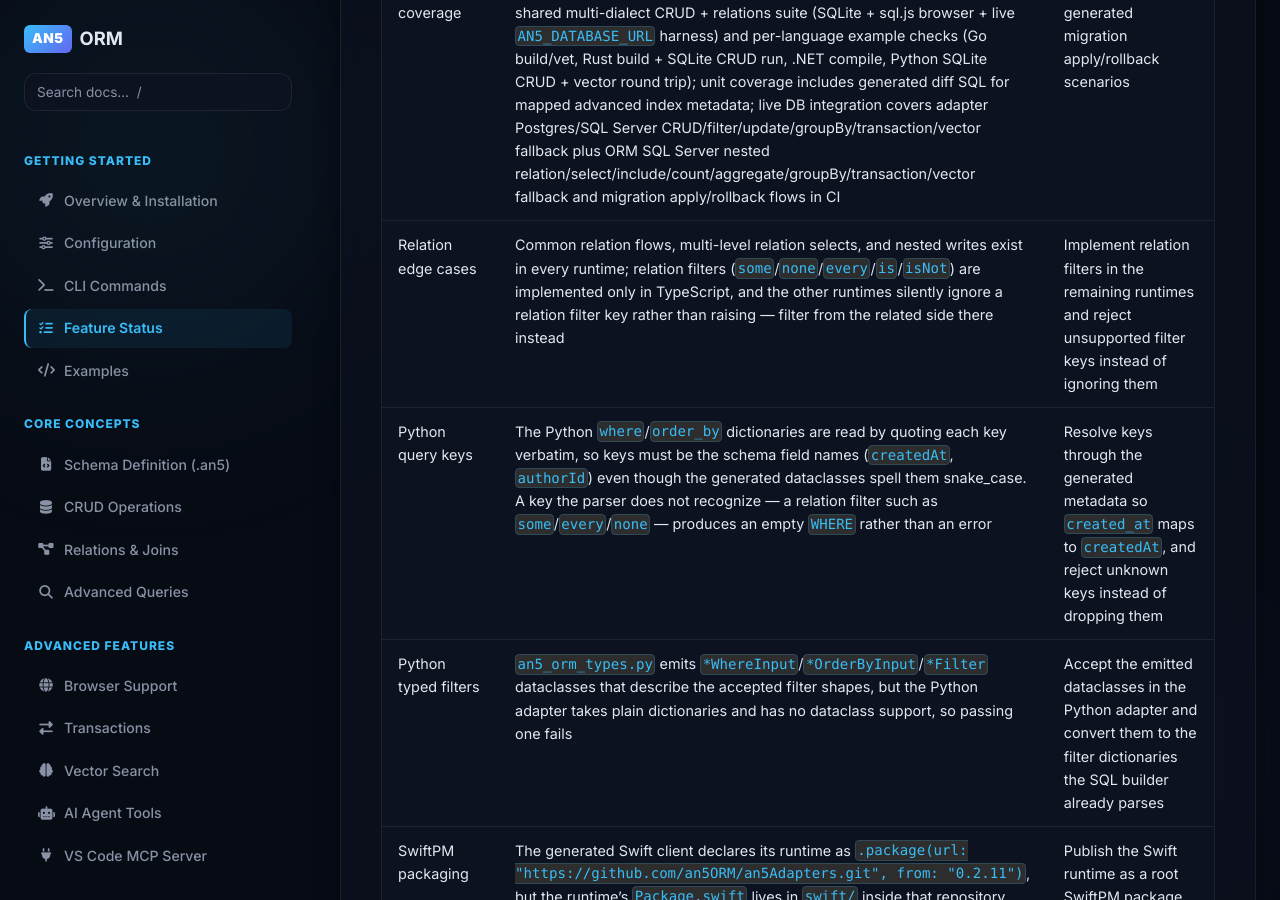
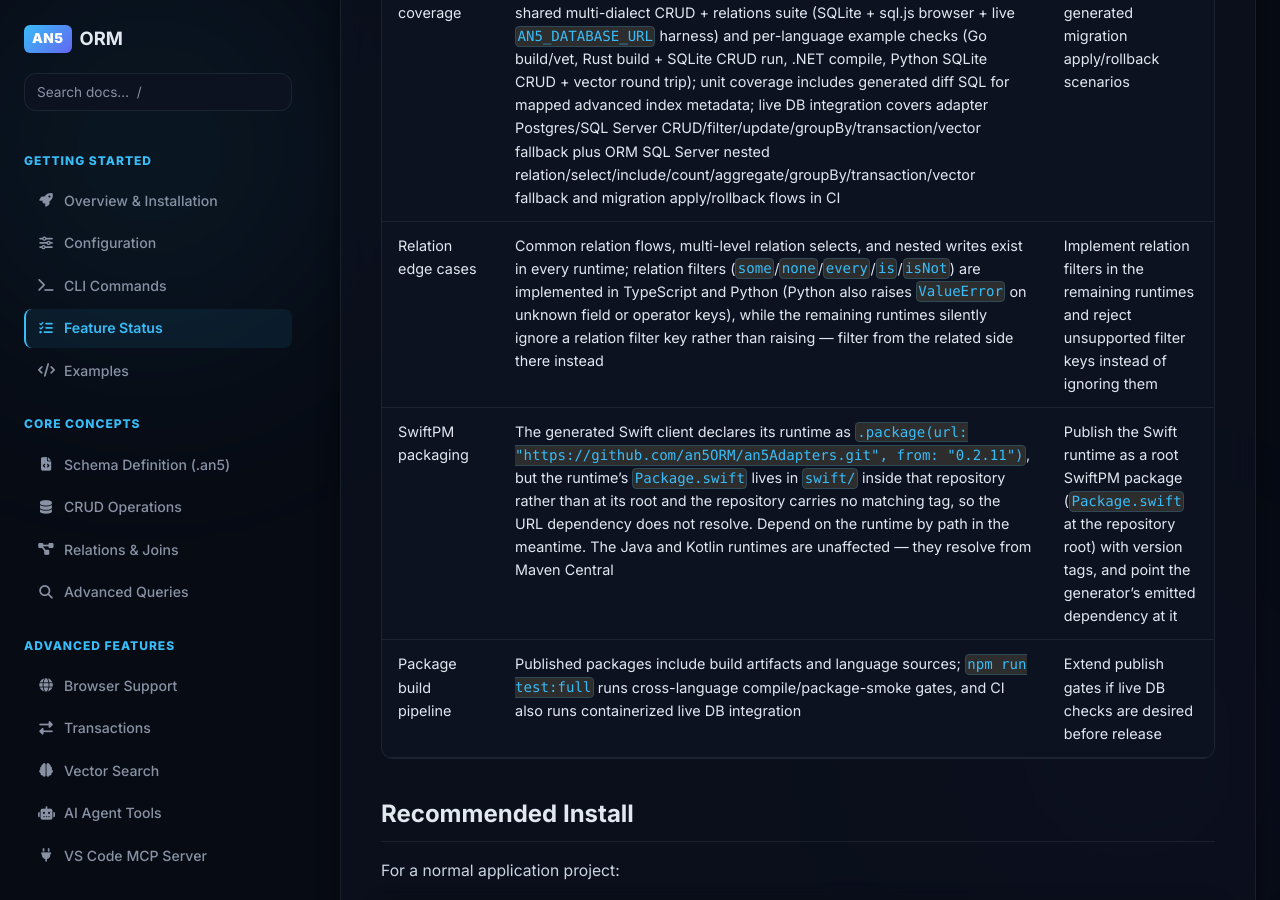
Before and after one commit to an5ORM/docs, a Jekyll site: the page built from docs/guides/feature-status.md, in a window 1280 px wide and 900 px high, scrolled down 9113 px. Built offline with Jekyll 4.4.1, drawn with Linux system fonts in a browser that asks for light colours; nearby versions of some CDN libraries; some of the changed text lies outside the part shown.

Commit message:
docs(python): document snake_case query keys, typed filter dataclasses, and relation filters

````diff
--- a/docs/guides/feature-status.md
+++ b/docs/guides/feature-status.md
@@ -35,7 +35,7 @@ PyPI does not use npm-style scopes like `@an5/orm`. The Python package names are
 | Proxy model client  | Implemented                        | `db.user.findMany()`, `db.user.create()`, dynamic model access                                                                                                                                                                                                                                                              |
 | CRUD operations     | Implemented                        | `findMany`, `findFirst`, `findUnique`, `count`, `create`, `createMany`, `update`, `updateMany`, `delete`, `deleteMany`, `upsert`                                                                                                                                                                                            |
 | Query filters       | Implemented                        | Equality, null, `in`, `notIn`, string filters, comparison filters, nested `not`, `AND`, `OR`, `NOT`, and aggregate `having` filters for `groupBy`                                                                                                                                                                           |
-| Relations           | Implemented                        | Relation includes with nested `where`/`orderBy` and per-parent `skip`/`take`, multi-level relation selects, `_count`, and common nested writes exist in every runtime; relation filters (`some`/`none`/`every` for to-many, `is`/`isNot` for to-one) are TypeScript-only and compile to `EXISTS`/`NOT EXISTS` subqueries — the other runtimes filter from the related side instead. Deeper DB integration coverage is still expanding |
+| Relations           | Implemented                        | Relation includes with nested `where`/`orderBy` and per-parent `skip`/`take`, multi-level relation selects, `_count`, and common nested writes exist in every runtime; relation filters (`some`/`none`/`every` for to-many, `is`/`isNot` for to-one) are implemented in TypeScript and Python via correlated `EXISTS`/`NOT EXISTS` subqueries — the remaining runtimes filter from the related side instead. Deeper DB integration coverage is still expanding |
 | Transactions        | Implemented                        | Callback-based in every runtime: `$transaction` (TypeScript), `transaction(fn)` (Python/Rust), `Transaction(ctx, fn)` (Go), `BeginTransaction`/`Commit`/`Rollback` (.NET), `transaction { }` (Java/Kotlin/Swift), with automatic commit/rollback. Interactive `$begin()` with `tx.$commit()`/`tx.$rollback()` is TypeScript-only; Python, Java, Kotlin and Swift reject a nested transaction instead of flattening it |
 | Raw SQL             | Implemented                        | `$queryRaw`/`$executeRaw` (TypeScript), `QueryRaw`/`ExecuteRaw` (Go), `query_raw`/`execute_raw` (Python/Rust), `QueryRaw`/`ExecuteRaw` (.NET), `queryRaw`/`executeRaw` (Java/Kotlin), `query(_:parameters:)`/`execute(_:parameters:)` (Swift). The `*Unsafe` parameterless variants are TypeScript-only |
 | Vector search       | Implemented, environment-dependent | SQL Server vector support when available, SQLite ranked in-database (sqlite-vec, the runtime's `an5_vec_*` functions or `json_each`), in-memory fallback for development                                                                                                                                                                |
@@ -71,7 +71,7 @@ These commands run from the `an5Orm/` repository root, so use `npm run <command>
 | SQLite         | Implemented                  | Dialect engine exists in TypeScript adapter package                                                                                          |
 | Google Sheets  | Implemented                  | Spreadsheet-backed CRUD API with sheet auto-create and retry helpers; auto-detected via `googlesheets://` connection strings                 |
 | NBase          | Implemented                  | Neural Vector Database used as a `vectorSearch` backend: `nbase://` connection string, HNSW/LSH/KNN search, rows hydrated from the table by the id in vector metadata |
-| Python adapter | Implemented, packaged source | Source included in `@an5/adapters`; `npm run test:python -w an5Adapters` compile-checks it                                                   |
+| Python adapter | Implemented, packaged source | Source included in `@an5/adapters`; resolves both schema field names and `snake_case` aliases through generated metadata, accepts generated filter/input/args dataclasses (`an5_orm_types.py`), supports to-many/to-one relation filters, and raises `ValueError` on unknown field or operator keys; `npm run test:python -w an5Adapters` verifies it |
 | .NET adapter   | Implemented, packaged source | C# source included for SQL Server, Postgres and SQLite (`Microsoft.Data.SqlClient`/Npgsql/`Microsoft.Data.Sqlite`); `npm run test:dotnet -w an5Adapters` compile-checks the providers and runs a CRUD test against a real SQLite database |
 | Go adapter     | Implemented, packaged source | Go source included under `golang/`; `npm run test:go -w an5Adapters` runs `go test ./...`                                                    |
 | Rust adapter   | Published                   | [`an5-adapters`](https://crates.io/crates/an5-adapters) `0.1.0` on crates.io: `An5Adapter` (sqlx pool + dialect detection) and `TableClient` with `find_many`/`find_first`/`find_unique`/`count`/`create`/`create_many`/`update`/`update_many`/`delete_many`/`upsert`/`aggregate`/`group_by`/`vector_search`, plus a `base` module (where/order-by builders, metadata, vector math); the app picks the driver via `sqlx`'s `any` feature. Source under `rust/`; `npm run test:rust -w an5Adapters` runs `cargo test` (skips if toolchain missing) |
@@ -153,9 +153,7 @@ The default auto-bump package set is `@an5/adapters` and `@an5/orm`. The script
 | PyPI organization      | PyPI orgs are managed through PyPI web UI, not CLI                                                                                                                                                                                                                                                                                                                                                                                                                                                                                                                                                 | Create `an5` organization manually and add package owner/manager                                              |
 | Migration workflow     | Diff/generate/apply/rollback tracking exists for SQL files; SQL previews and generated preflight checks are available for risky column changes, required additive columns, field-level unique constraints, new unique columns, and compound unique constraints; mapped index/unique artifact names, index include/filter/options metadata, and default `dbo.` schema table names are normalized during diff/status; stale an5-managed indexes/unique constraints are surfaced as commented drops; generated rollback covers additive operations and column type/nullability reversal           | Add live generated migration apply/rollback scenarios for mapped and advanced index metadata                  |
 | Test coverage          | Smoke/unit/compile/package-smoke tests exist; `an5example` adds a shared multi-dialect CRUD + relations suite (SQLite + sql.js browser + live `AN5_DATABASE_URL` harness) and per-language example checks (Go build/vet, Rust build + SQLite CRUD run, .NET compile, Python SQLite CRUD + vector round trip); unit coverage includes generated diff SQL for mapped advanced index metadata; live DB integration covers adapter Postgres/SQL Server CRUD/filter/update/groupBy/transaction/vector fallback plus ORM SQL Server nested relation/select/include/count/aggregate/groupBy/transaction/vector fallback and migration apply/rollback flows in CI | Add broader live generated migration apply/rollback scenarios                                                 |
-| Relation edge cases    | Common relation flows, multi-level relation selects, and nested writes exist in every runtime; relation filters (`some`/`none`/`every`/`is`/`isNot`) are implemented only in TypeScript, and the other runtimes silently ignore a relation filter key rather than raising — filter from the related side there instead                                                                                                                                                                                                                                              | Implement relation filters in the remaining runtimes and reject unsupported filter keys instead of ignoring them   |
-| Python query keys     | The Python `where`/`order_by` dictionaries are read by quoting each key verbatim, so keys must be the schema field names (`createdAt`, `authorId`) even though the generated dataclasses spell them snake_case. A key the parser does not recognize — a relation filter such as `some`/`every`/`none` — produces an empty `WHERE` rather than an error                                                                                                                                                     | Resolve keys through the generated metadata so `created_at` maps to `createdAt`, and reject unknown keys instead of dropping them                                                  |
-| Python typed filters  | `an5_orm_types.py` emits `*WhereInput`/`*OrderByInput`/`*Filter` dataclasses that describe the accepted filter shapes, but the Python adapter takes plain dictionaries and has no dataclass support, so passing one fails                                                                                                                                                                                  | Accept the emitted dataclasses in the Python adapter and convert them to the filter dictionaries the SQL builder already parses                                           |
+| Relation edge cases    | Common relation flows, multi-level relation selects, and nested writes exist in every runtime; relation filters (`some`/`none`/`every`/`is`/`isNot`) are implemented in TypeScript and Python (Python also raises `ValueError` on unknown field or operator keys), while the remaining runtimes silently ignore a relation filter key rather than raising — filter from the related side there instead                                                                                                                                                                                                                                              | Implement relation filters in the remaining runtimes and reject unsupported filter keys instead of ignoring them   |
 | SwiftPM packaging      | The generated Swift client declares its runtime as `.package(url: "https://github.com/an5ORM/an5Adapters.git", from: "0.2.11")`, but the runtime's `Package.swift` lives in `swift/` inside that repository rather than at its root and the repository carries no matching tag, so the URL dependency does not resolve. Depend on the runtime by path in the meantime. The Java and Kotlin runtimes are unaffected — they resolve from Maven Central                             | Publish the Swift runtime as a root SwiftPM package (`Package.swift` at the repository root) with version tags, and point the generator's emitted dependency at it          |
 | Package build pipeline | Published packages include build artifacts and language sources; `npm run test:full` runs cross-language compile/package-smoke gates, and CI also runs containerized live DB integration                                                                                                                                                                                                                                                                                                                                                                                                           | Extend publish gates if live DB checks are desired before release                                             |
 
--- a/docs/guides/relations.md
+++ b/docs/guides/relations.md
@@ -184,28 +184,26 @@ user = db.user.find_unique(
 )
 ```
 
-Query keys are the schema field names, used verbatim — `createdAt`, not
-`created_at`. The generated dataclasses are snake_case, but nothing rewrites a
-key before it reaches the SQL builder, so a snake_case key compiles to
-`"created_at"` and no such column exists.
+Both schema field names (`createdAt`) and `snake_case` aliases (`created_at`)
+resolve through generated metadata, and unknown field or relation filter keys
+raise `ValueError`.
 
 ### Relation Filtering
 
-The `some` / `every` / `none` shorthand is the TypeScript adapter's. The Python
-`where` parser never reads it, and a key it cannot parse lands in an empty
-`WHERE`, which matches every row instead of failing — so filter from the child
-side:
+Python supports `some` / `every` / `none` for to-many relations and `is` / `isNot`
+(`is_not`) for to-one relations via correlated `EXISTS` / `NOT EXISTS`
+subqueries:
 
 ```python
-# Posts whose author is a given user
-posts = db.post.find_many(
-    where={"authorId": "user-id"}
+# Users who have at least one published post
+users = db.user.find_many(
+    where={"posts": {"some": {"published": True}}},
+    order_by={"created_at": "desc"},
 )
 
-# Published posts, newest first
+# Posts whose author matches a filter
 posts = db.post.find_many(
-    where={"published": True},
-    order_by={"createdAt": "desc"}
+    where={"author": {"is": {"email": "alice@example.com"}}},
 )
 ```
 
````
Also changed, not shown: other parts of docs/guides/feature-status.md (+1 -1 lines), docs/guides/crud.md (+5 -3 lines), docs/guides/queries.md (+5 -3 lines).
